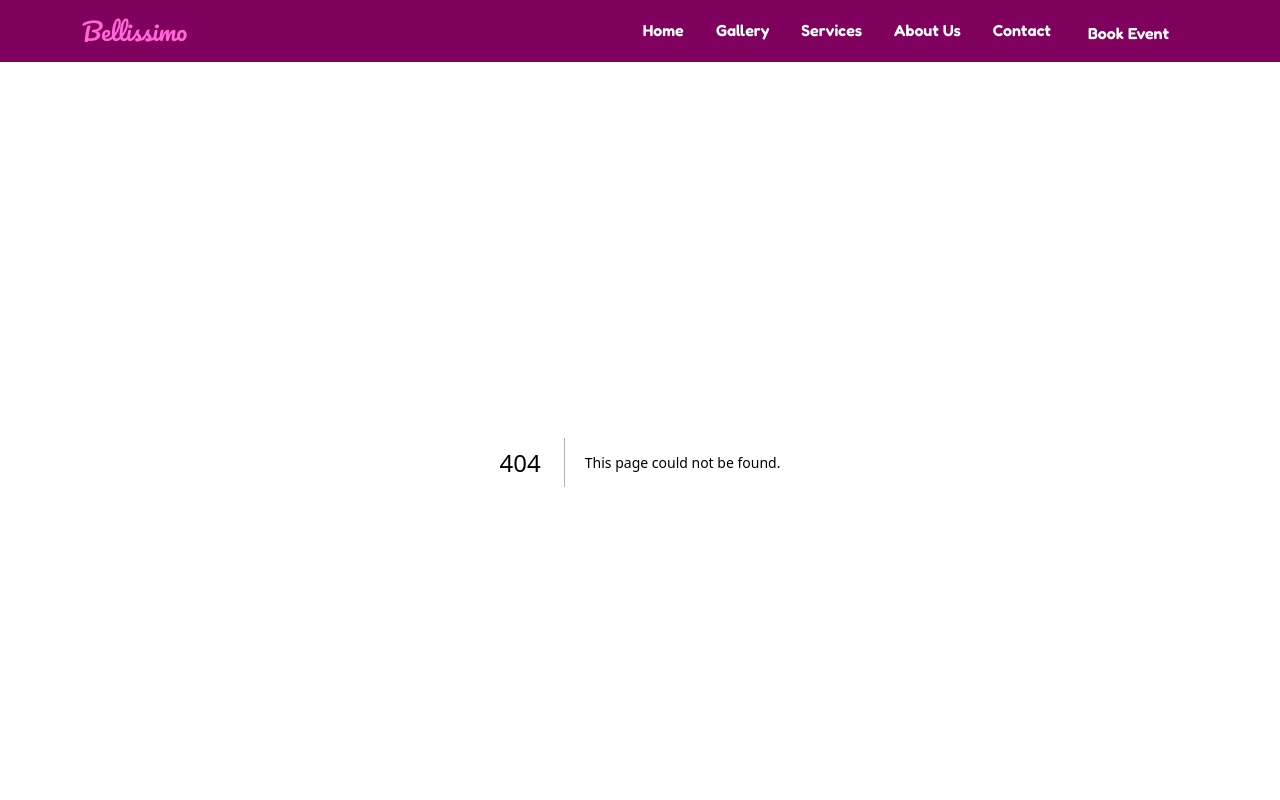
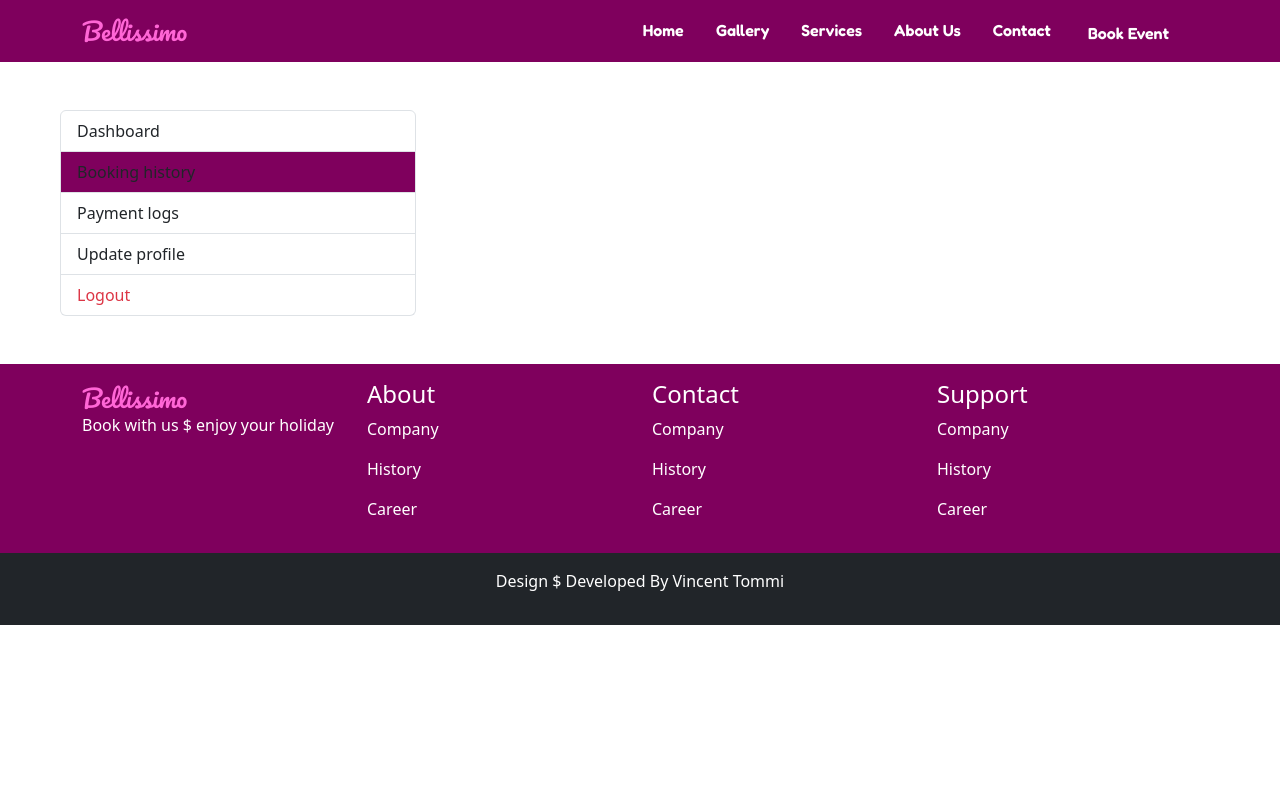
Before and after one commit to vincenttommi/Django-Next-js, a Next.js app in the folder frontend/: page /user/booking_history in a window 1280 px wide. Before the commit this address had no page. Shown: the top 800 px of the page. Built offline with nearby package versions, Linux system fonts and the light colour scheme.

Commit message:
completing  and styling booking history

```diff
--- /dev/null
+++ b/frontend/src/app/components/user/DashboardSidebar.js
@@ -0,0 +1,18 @@
+"use client";
+
+import Link from "next/link";
+import { usePathname } from "next/navigation";
+
+export default function DashboardSidebar() {
+    const pathname = usePathname();
+
+    return (
+        <div className="list-group">
+            <Link className={`list-group-item ${pathname === '/user/dashboard' ? 'hms-bg-normal' : ''}`} href="/user/dashboard">Dashboard</Link>
+            <Link className={`list-group-item ${pathname === '/user/booking_history' ? 'hms-bg-normal' : ''}`} href="/user/booking_history">Booking history</Link>
+            <Link className={`list-group-item ${pathname === '/user/payment_logs' ? 'hms-bg-normal' : ''}`} href="/user/payment_logs">Payment logs</Link>
+            <Link className={`list-group-item ${pathname === '/user/update_profile' ? 'hms-bg-normal' : ''}`} href="/user/update_profile">Update profile</Link>
+            <Link className="list-group-item text-danger" href="#">Logout</Link>
+        </div>
+    );
+}
--- /dev/null
+++ b/frontend/src/app/user/booking_history/page.js
@@ -0,0 +1,18 @@
+
+import DashboardSidebar from "@/app/components/user/DashboardSidebar";
+import Link from "next/link";
+export default function Page(){
+  return(
+      <section  className="container m-5 ">
+        <div className="row">
+            <div className="col-md-4 col-12">
+                  <DashboardSidebar/>
+            </div>
+
+
+            <div className="col-md-8 col-12">
+            </div>
+        </div>
+      </section>
+    );
+}
```
Also changed, not shown: frontend/src/app/user/dashboard/page.js (+4 -7 lines).
